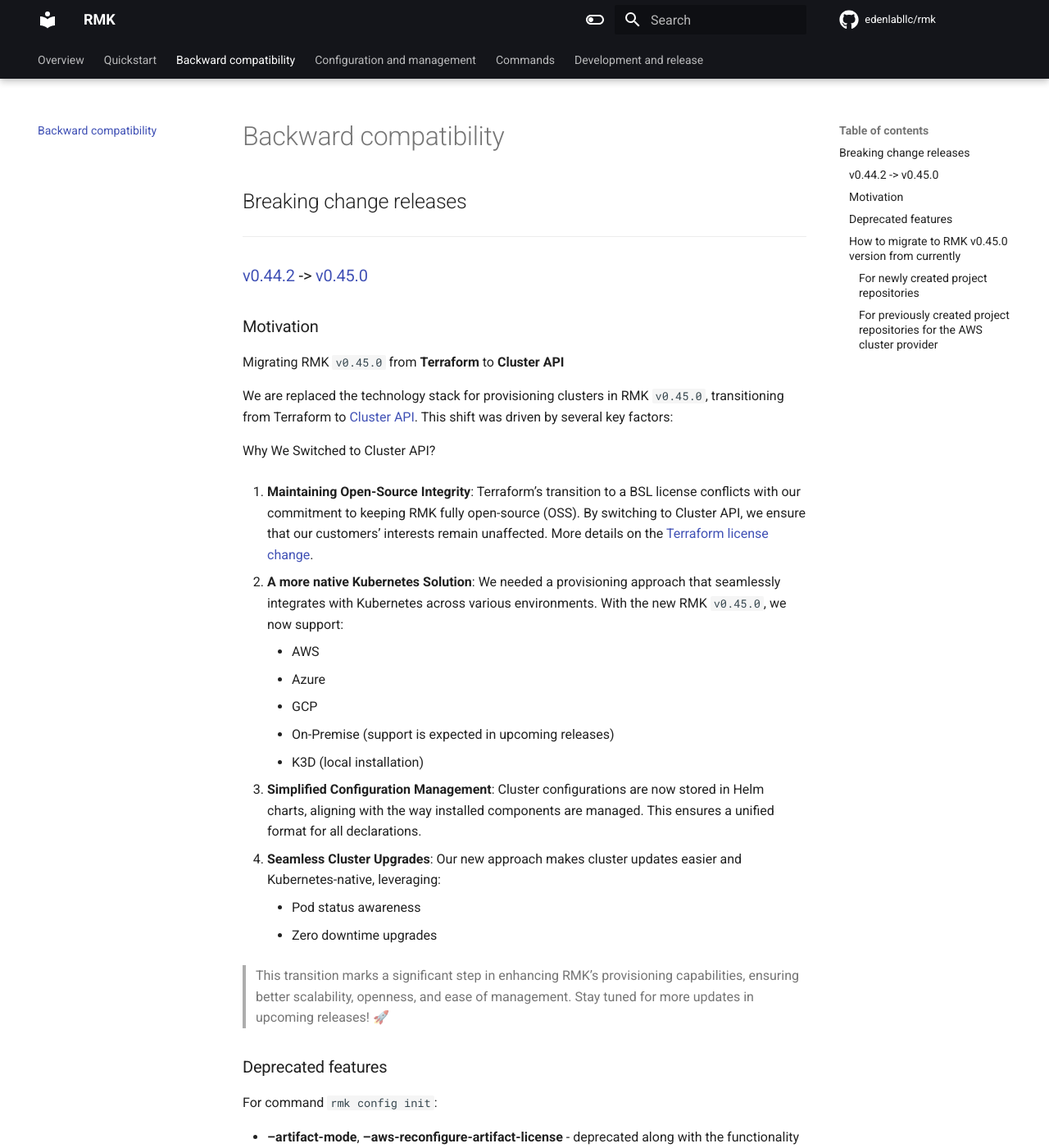
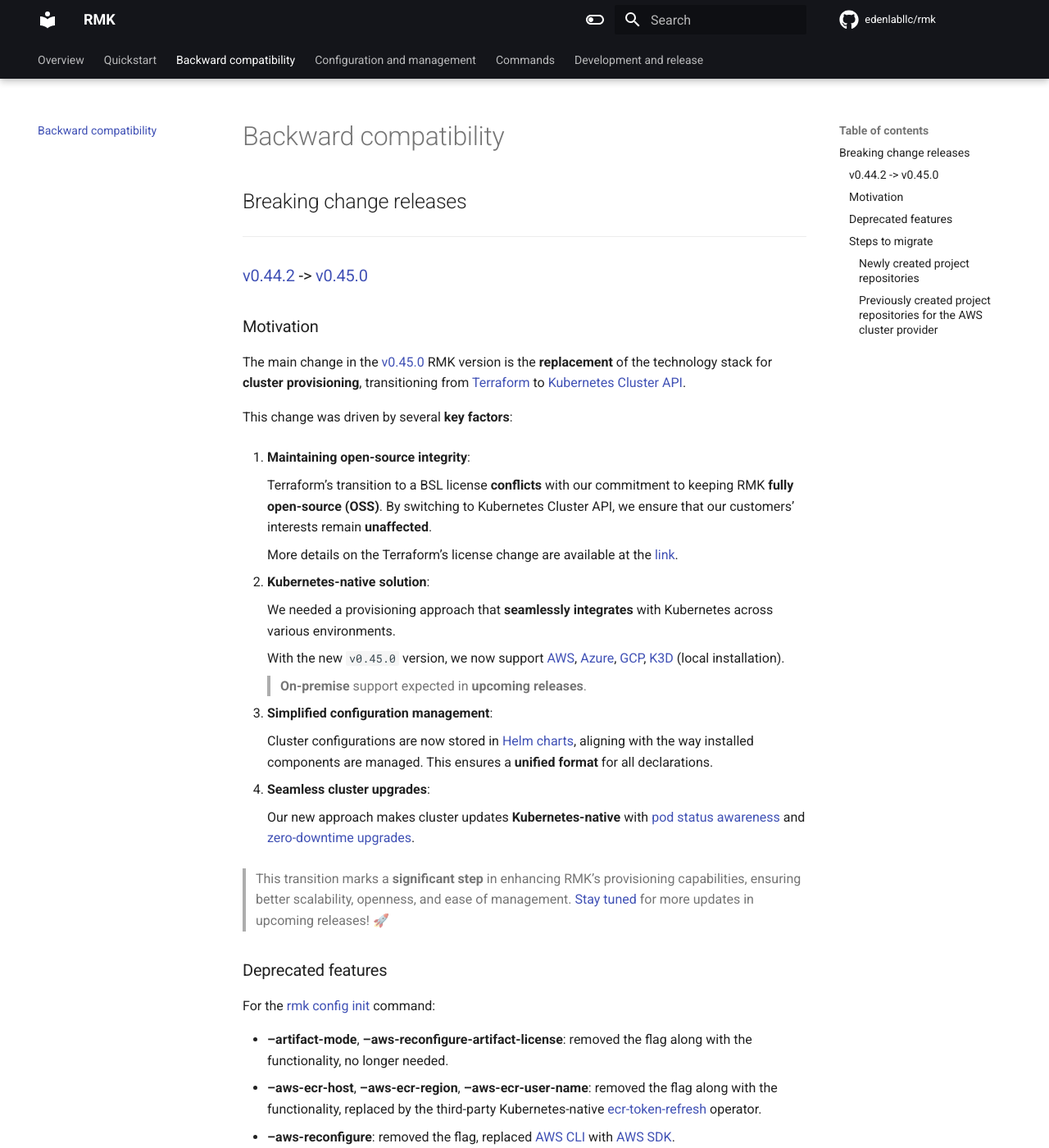
Before and after one commit to edenlabllc/rmk, an MkDocs documentation site: the page built from docs/backward-compatibility.md, in a window 1280 px wide and 1400 px high. Shown: the whole window at 82% size. Built offline with MkDocs 1.6.1 and Material for MkDocs 9.7.7, drawn with Linux system fonts in a browser that asks for light colours; comment, search, counter and statistics services are not loaded; the version menu is left out; some of the changed text lies outside the part shown.

Commit message:
#59 - Refactor backward-compatibility.md.

````diff
--- a/docs/backward-compatibility.md
+++ b/docs/backward-compatibility.md
@@ -8,96 +8,104 @@
 
 ### Motivation
 
-Migrating RMK `v0.45.0` from **Terraform** to **Cluster API**
+The main change in the [v0.45.0](https://github.com/edenlabllc/rmk/releases/tag/v0.45.0) RMK version is the
+**replacement** of the technology stack for **cluster provisioning**, transitioning
+from [Terraform](https://www.terraform.io/) to [Kubernetes Cluster API](https://cluster-api.sigs.k8s.io/).
 
-We are replaced the technology stack for provisioning clusters in RMK `v0.45.0`, transitioning from Terraform to [Cluster API](https://cluster-api.sigs.k8s.io/).
-This shift was driven by several key factors:
+This change was driven by several **key factors**:
 
-Why We Switched to Cluster API?
+1. **Maintaining open-source integrity**:
 
-1. **Maintaining Open-Source Integrity**:
-   Terraform's transition to a BSL license conflicts with our commitment to keeping RMK fully open-source (OSS).
-   By switching to Cluster API, we ensure that our customers' interests remain unaffected.
-   More details on the [Terraform license change](https://www.hashicorp.com/license-faq).
+   Terraform's transition to a BSL license **conflicts** with our commitment to keeping RMK **fully open-source (OSS)**.
+   By switching to Kubernetes Cluster API, we ensure that our customers' interests remain **unaffected**.
 
-2. **A more native Kubernetes Solution**:
-   We needed a provisioning approach that seamlessly integrates with Kubernetes across various environments.
-   With the new RMK `v0.45.0`, we now support:
+   More details on the Terraform's license change are available at the [link](https://www.hashicorp.com/license-faq).
 
-   - AWS
-   - Azure
-   - GCP
-   - On-Premise (support is expected in upcoming releases)
-   - K3D (local installation)
+2. **Kubernetes-native solution**:
 
-3. **Simplified Configuration Management**:
-   Cluster configurations are now stored in Helm charts, aligning with the way installed components are managed.
-   This ensures a unified format for all declarations.
+   We needed a provisioning approach that **seamlessly integrates** with Kubernetes across various environments.
 
-4. **Seamless Cluster Upgrades**:
-   Our new approach makes cluster updates easier and Kubernetes-native, leveraging:
+   With the new `v0.45.0` version, we now support
+   [AWS](configuration/configuration-management/init-aws-provider.md),
+   [Azure](configuration/configuration-management/init-azure-provider.md),
+   [GCP](configuration/configuration-management/init-gcp-provider.md),
+   [K3D](configuration/configuration-management/init-k3d-provider.md) (local installation).
 
-   - Pod status awareness
-   - Zero downtime upgrades
+   > **On-premise** support expected in **upcoming releases**.
 
-> This transition marks a significant step in enhancing RMK’s provisioning capabilities, ensuring better scalability,
-> openness, and ease of management. Stay tuned for more updates in upcoming releases! 🚀
+3. **Simplified configuration management**:
+
+   Cluster configurations are now stored in [Helm charts](https://helm.sh/docs/topics/charts/), aligning with the way
+   installed components are managed. This ensures a **unified format** for all declarations.
+
+4. **Seamless cluster upgrades**:
+
+   Our new approach makes cluster updates **Kubernetes-native** with
+   [pod status awareness](https://kubernetes.io/docs/tasks/run-application/configure-pdb/) and
+   [zero-downtime upgrades](https://en.wikipedia.org/wiki/Downtime#Service_levels).
+
+> This transition marks a **significant step** in enhancing RMK’s provisioning capabilities, ensuring better
+> scalability, openness, and ease of management. [Stay tuned](index.md#roadmap) for more updates in upcoming releases!
+> 🚀
 
 ### Deprecated features
 
-For command `rmk config init`:
+For the [rmk config init](http://localhost:8000/rmk/commands/#init-i) command:
 
-- **--artifact-mode**, **--aws-reconfigure-artifact-license** - deprecated along with the functionality and no longer needed.
-- **--aws-ecr-host**, **--aws-ecr-region**, **--aws-ecr-user-name** - deprecated along with the functionality,
-  now replaced by the third-party Kubernetes-native
+- **--artifact-mode**, **--aws-reconfigure-artifact-license**: removed the flag along with the functionality, no longer
+  needed.
+- **--aws-ecr-host**, **--aws-ecr-region**, **--aws-ecr-user-name**: removed the flag along with the functionality,
+  replaced by the third-party Kubernetes-native
   [ecr-token-refresh](https://github.com/edenlabllc/ecr-token-refresh.operators.infra) operator.
-- **--aws-reconfigure** - deprecated, replacing AWS CLI with [AWS SDK](https://github.com/aws/aws-sdk-go-v2).
-- **--cloudflare-token** - deprecated along with the functionality, now replaced by the third-party
-  Kubernetes-native [external-dns](https://github.com/kubernetes-sigs/external-dns).
-- **--cluster-provisioner-state-locking** - Terraform usage has been deprecated.
-- **--config-from-environment** - deprecated along with the functionality.
-- **--root-domain** - deprecated and replaced by declarative configuration via
-  [project.yaml](configuration/project-management/preparation-of-project-repository.md#projectyaml).
-- **--s3-charts-repo-region** - deprecated, with private repository configuration now managed via
-  [Helmfile](https://helmfile.readthedocs.io/en/latest/#configuration).
+- **--aws-reconfigure**: removed the flag, replaced [AWS CLI](https://aws.amazon.com/cli/) with
+  [AWS SDK](https://github.com/aws/aws-sdk-go-v2).
+- **--cloudflare-token**: removed the flag along with the functionality, replaced by the third-party
+  Kubernetes-native [external-dns](https://github.com/kubernetes-sigs/external-dns) operator.
+- **--cluster-provisioner-state-locking**: removed the flag (Terraform is no longer in use).
+- **--config-from-environment**: removed the flag along with the functionality.
+- **--root-domain**: removed the flag, replaced by the declarative configuration
+  via [project.yaml](configuration/project-management/preparation-of-project-repository.md#projectyaml).
+- **--s3-charts-repo-region**: removed the flag, replaced with the private repository configuration
+  via [Helmfile](https://helmfile.readthedocs.io/en/latest/#configuration).
 
-For command category `rmk cluster`:
+For the [rmk cluster](http://localhost:8000/rmk/commands/#cluster) command category:
 
-- **container-registry** - deprecated command with all available flags. Terraform is no longer in use.
-- **destroy** - deprecated command with all available flags. Terraform is no longer in use.
-- **list** - deprecated command with all available flags. Terraform is no longer in use.
-- **provision** - deprecated command with all available flags. Terraform is no longer in use.
-- **state** - deprecated command with all available flags. Terraform is no longer in use.
+- **container-registry**: removed the command along with all flags.
+- **destroy**: removed the command along with all flags (Terraform is no longer in use).
+- **list**: removed the command along with all flags (Terraform is no longer in use).
+- **provision**: removed the command along with all flags (Terraform is no longer in use).
+- **state**: removed the command along with all flags (Terraform is no longer in use).
 
-### How to migrate to RMK v0.45.0 version from currently
+### Steps to migrate
 
-#### For newly created project repositories
+#### Newly created project repositories
 
-Before performing actions via RMK with this project repository, simply update to `v0.45.0` version.
+Before performing actions via RMK with this project repository, **simply update** to `v0.45.0` version.
 
 ```shell
 rmk update
 ```
 
-#### For previously created project repositories for the AWS cluster provider
+#### Previously created project repositories for the AWS cluster provider
 
-> For correct migration, be sure to follow the steps in strict order.
+> To ensure a successful migration, strictly follow the steps in the **specified order**.
 
-1. Download private Age keys in the current RMK version if you haven't done it earlier.
+1. Download private [SOPS Age keys](configuration/secrets-management/secrets-management.md#secret-keys) of the current
+   RMK version if you haven't done it earlier.
 
    ```shell
-   rmk config init --github-token=<GitHub_PAT>
+   rmk config init --github-token=<github_personal_access_token>
    ```
 
-   > Skip this step if you lack administrator permissions for the selected `AWS` account.
+   > Skip this step if you lack **administrator permissions** for the selected AWS account.
 
-2. Save the path to the private Age keys storage directory to an environment variable.
+2. Save the path to the private SOPS Age keys storage directory to an environment variable.
 
    ```shell
-   export RMK_OLD_PATH_AGE_KEYS="$(rmk --log-format=json config view | yq '.config.SopsAgeKeys')"
+   export RMK_SOPS_AGE_KEYS_PATH_OLD="$(rmk --log-format=json config view | yq '.config.SopsAgeKeys')"
    ```
 
-   > Skip this step if you lack administrator permissions for the selected `AWS` account.
+   > Skip this step if you lack **administrator permissions** for the selected AWS account.
 
 3. Update your current version to `v0.45.0`.
 
@@ -105,8 +113,9 @@
    rmk update
    ```
 
-4. Add root domain specification in [project.yaml](configuration/project-management/preparation-of-project-repository.md#projectyaml)
-   for project repository.
+4. Add root domain specification
+   in [project.yaml](configuration/project-management/preparation-of-project-repository.md#projectyaml) for project
+   repository.
 
    ```yaml
    project:
@@ -114,55 +123,53 @@
      spec:
        environments:
          develop:
-           root-domain: <custom_root_domain_name> # or <*.edenlab.dev> if you member Edenlab team
+           root-domain: <custom_root_domain_name> # or <*.edenlab.dev> for the Edenlab team
          production:
-           root-domain: <custom_root_domain_name> # or <*.edenlab.dev> if you member Edenlab team
+           root-domain: <custom_root_domain_name> # or <*.edenlab.dev> for the Edenlab team
          staging:
-           root-domain: <custom_root_domain_name> # or <*.edenlab.dev> if you member Edenlab team
+           root-domain: <custom_root_domain_name> # or <*.edenlab.dev> for the Edenlab team
    ```
 
-   > If the [project.yaml](configuration/project-management/preparation-of-project-repository.md#projectyaml) file
-   > already had a `spec.environments` section, be sure to replace it with a `spec.environments` with a root domain.
+   If the [project.yaml](configuration/project-management/preparation-of-project-repository.md#projectyaml) file has
+   the `spec.environments` section already:
 
    ```yaml
    project:
      # ...
      spec:
        environments:
-         - develop # deprecated
-         - production # deprecated
-         - staging # deprecated
+         - develop # removed
+         - production # removed
+         - staging # removed
    ```
 
-   > Skip this step if the [project.yaml](configuration/project-management/preparation-of-project-repository.md#projectyaml)
-   > file was previously modified to match the new specification.
+   be sure to replace it with `spec.environments` with the root domains.
 
 5. [Initialize](configuration/configuration-management/init-aws-provider.md#configuration-of-aws) a new configuration
-   specifying the `AWS` cluster provider.
+   specifying the AWS cluster provider.
 
    ```shell
    rmk config init --cluster-provider=aws \
        --aws-access-key-id=<aws_access_key_id> \
        --aws-region=<aws_region> \
        --aws-secret-access-key=<aws_secret_access_key> \
-       --github-token=<GitHub_PAT>
+       --github-token=<github_personal_access_token>
    ```
 
-6. Copy from old path private `Age keys` in new directory.
+6. Copy private SOPS Age keys from the old path
+   to the new directory.
 
    ```shell
-   cp -f "${RMK_OLD_PATH_AGE_KEYS}"/* $(rmk --log-format=json config view | yq '.config.SopsAgeKeys')
-   unset RMK_OLD_PATH_AGE_KEYS
+   cp -f "${RMK_SOPS_AGE_KEYS_PATH_OLD}"/* $(rmk --log-format=json config view | yq '.config.SopsAgeKeys')
+   unset RMK_SOPS_AGE_KEYS_PATH_OLD
    ```
 
-   > Skip this step if you lack administrator permissions for the selected `AWS` account.
+   > Skip this step if you lack **administrator permissions** for the selected AWS account.
 
-7. Upload old private Age keys to `AWS Secret Manager`.
+7. Upload the old private SOPS Age keys to [AWS Secret Manager](https://aws.amazon.com/secrets-manager/).
 
    ```shell
    rmk secret keys upload
    ```
 
-   > Skip this step if you lack administrator permissions for the selected `AWS` account.
-
----
+   > Skip this step if you lack **administrator permissions** for the selected AWS account.
````
